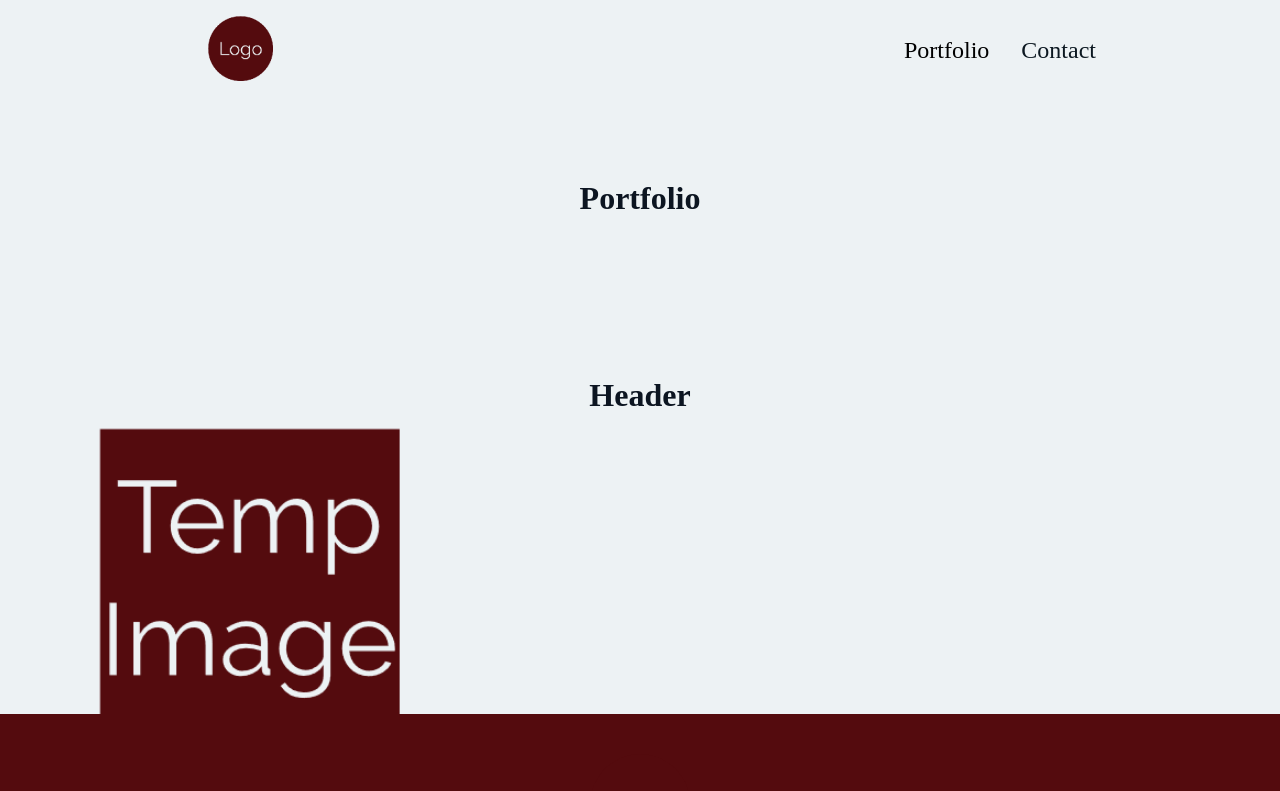
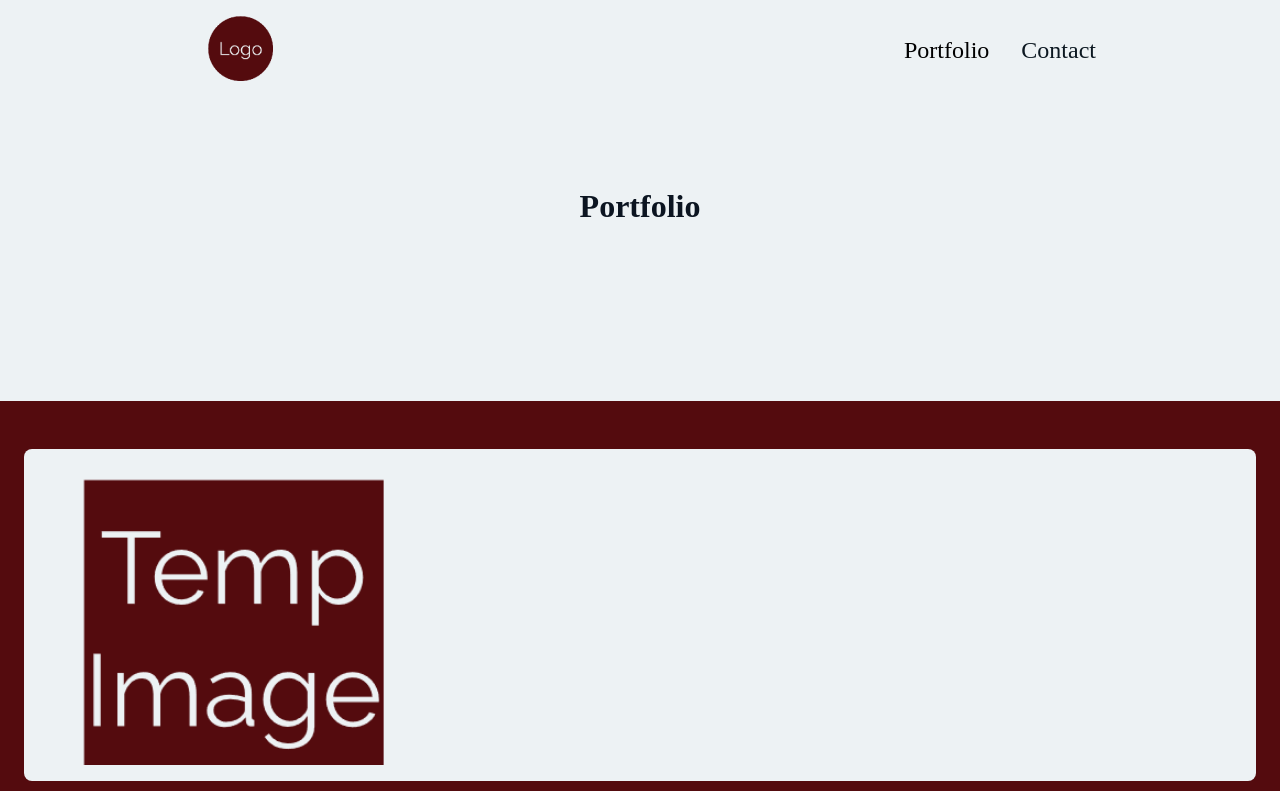
Before and after one commit to spacetitan/WebsiteProgramming, a React (Create React App) app: page /portfolio in a window 1280 px wide. Shown: the top 791 px of the page. Built offline with nearby package versions, Linux system fonts and the light colour scheme.

Commit message:
fixed home page issues and finished grid and template for portfolio.

```diff
--- a/src/App.js
+++ b/src/App.js
@@ -9,6 +9,7 @@ import {BrowserRouter as Router, Switch, Route} from 'react-router-dom';
 import Home from './Pages/index';
 import Projects from './Pages/projects';
 import Contact from './Pages/contact';
+import template from './Pages/Projects/template';
 
 function App() {
   return (
@@ -27,6 +28,8 @@ function App() {
           <Switch>
             <Route exact path='/' exact component={Home} />
             <Route path='/portfolio' exact component={Projects} />
+            <Route path='/portfolio/template' exact component={template} />
+
             <Route path='/contact' exact component={Contact} />
           </Switch>
       </Router>
--- a/src/Components/Images/PortfolioCards/PortfolioCards.css
+++ b/src/Components/Images/PortfolioCards/PortfolioCards.css
@@ -1,6 +1,7 @@
 .container
 {
-    position: relative;
+    position: flex;
+    flex-wrap: wrap;
 
     height: 100%;
     width: 100%;
@@ -79,6 +80,7 @@
 .backgroundImage
 {
     position:relative;
+    justify-content: center;
 
     display: block;
     margin-left: auto;
--- a/src/Components/Images/PortfolioCards/PortfolioCards.js
+++ b/src/Components/Images/PortfolioCards/PortfolioCards.js
@@ -7,8 +7,8 @@ const PortfolioCards = ({title, body, linkText, link, imageLink}) =>
     const checkTitle = title == null ? "Need Title" : title;
     const checkBody = body == null ? "Need Body" : body;
     const checkLinkText = linkText == null ? "Need Link Text" : linkText + " >";
-    const checkLink = link == null ? "./Images/tempImage.png" : link;
-    const checkImage = imageLink == null ? "" : imageLink;
+    const checkLink = link == null ? "" : "/portfolio/" + link;
+    const checkImage = imageLink == null ? "./Images/tempImage.png" : imageLink;
 
 return(
     <div className="imageBox">
@@ -19,7 +19,7 @@ return(
 
             <p>{checkBody}</p>
 
-            <Link to={checkLink} target="_blank" className="workLink">
+            <Link to={checkLink} className="workLink">
                 <button className="linkButton">{checkLinkText}</button>
             </Link>
 
--- /dev/null
+++ b/src/Pages/Projects/template.js
@@ -0,0 +1,11 @@
+import React from 'react'
+
+function template() {
+    return (
+        <div>
+            <h1>Template</h1>
+        </div>
+    )
+}
+
+export default template;
--- a/src/Pages/index.css
+++ b/src/Pages/index.css
@@ -5,15 +5,17 @@
     text-align: center;
 }
 
-.header
+.indexHeader
 {
     margin: auto;
+    padding: auto;
     height: 100vh;
     width: 60%;
     font-family: Arial, Helvetica, sans-serif;
 	font-size: 24px;
 
     color: #0C1821;
+    background-color: #EDF2F4;
 }
 
 .headerText
@@ -28,9 +30,15 @@
 
 .body
 {
-    height: 300vh;
+    height: 350vh;
     background-color: #540B0E;
     color: #EDF2F4;
+}
+
+.headerContainer
+{
+    height: 60vh;
+    background-color: #540B0E;
 }
 
 .bodyHeader
@@ -44,16 +52,20 @@
     width: 45%;
 }
 
+.skillbackground
+{
+    background-color: #540B0E;
+    height: 150vh;
+}
+
 .skillContainer
 {
     background-color: #EDF2F4;
     display: flex;
     margin: auto;
-    padding: auto;
-    margin-bottom: 15vh;
 
     width: 80%;
-    height: 35%;
+    height: 85%;
 
     border: 1vh;
     border-radius: 1vh;
@@ -65,9 +77,13 @@
     padding: 3%;
 
     width: 30%;
-    height: 95%;
+    height: 80%;
 
     color: #0C1821;
+    background-color: #EDF2F4;
+
+    border: 1vh;
+    border-radius: 1vh;
 }
 
 .skillImage
@@ -129,7 +145,7 @@
     color: #0C1821;
     background-color: #EDF2F4;
 
-    height: 35%;
+    height: 115vh;
 }
 
 .previousWorkContainer h1
@@ -144,7 +160,7 @@
     flex-wrap: wrap;
     margin: auto;
 
-    height: 20%;
+    height: 100vh;
     width: 85%;
 }
 
--- a/src/Pages/index.js
+++ b/src/Pages/index.js
@@ -9,7 +9,7 @@ import Footer from '../Components/Footer/Footer';
 const Home = () => {
 return (
 	<>
-		<header className='header'>
+		<div className="indexHeader">
 			<h1 className='headerText'>
 				Front End Game Dev and Full Stack Web Dev
 			</h1>
@@ -23,9 +23,10 @@ return (
 			<div>
 				<img src="./Images/tempImage.png" alt="" />
 			</div>
-		</header>
+		</div>
 
 		<body className='body'>
+		<div className="headerContainer">
 			<h1 className="bodyHeader">
 				Benjamin Navarro
 			</h1>
@@ -38,7 +39,9 @@ return (
 				cillum dolore eu fugiat nulla pariatur. Excepteur sint occaecat cupidatat non
 				proident, sunt in culpa qui officia deserunt mollit anim id est laborum.
 			</p>
+		</div>
 
+		<div className="skillbackground">
 			<div className="skillContainer">
 				<div className="skillCard">
 					<img className="skillImage" src="./Images/tempImage.png" alt="" />
@@ -129,6 +132,7 @@ return (
 					<li>Alcohol</li>
 				</div>
 			</div>
+		</div>
 
 			<div className="previousWorkContainer">
 				<h1>Previous Works</h1>
--- a/src/Pages/projects.css
+++ b/src/Pages/projects.css
@@ -1,17 +1,50 @@
-.header
+*
 {
-    height: 20%;
-    width: 100%;
+    margin: 0%;
+    padding: 0%;
+    text-align: center;
 }
 
-.body
+.projectHeader
 {
-    height: 30vh;
-    width: 100%;
+    margin-bottom: 1vh;
+    padding: 1vh;
+}
+
+.projectsBackground
+{
+    background-color: #540B0E;
+
+    padding: 1vh;
+}
+
+.projectsContainer
+{
+    background-color: #EDF2F4;
+
+    margin: auto;
+    margin-top: 5vh;
+    padding: 2vh;
+    width: 95%;
+
+    border: 1vh;
+    border-radius: 1vh;
+
+    display: flex;
+    flex-wrap: wrap;
+
+    display: grid;
+    grid-template-columns: repeat(auto-fill, minmax(350px, 1fr));
+    grid-auto-rows: minmax(300px, auto);
+    grid-gap: 1em;
 }
 
 .cardContainer
 {
     height: 300px;
-    width: 500px;
+    width: 100%;
+
+    display: flex;
+    align-items: center;
+    justify-content: center;
 }
--- a/src/Pages/projects.js
+++ b/src/Pages/projects.js
@@ -2,32 +2,37 @@ import React from 'react';
 import "./projects.css";
 
 import Footer from '../Components/Footer/Footer';
-import OverlayImages from '../Components/Images/OverlayCards/OverlayImages';
 import PortfolioCards from '../Components/Images/PortfolioCards/PortfolioCards';
 
 const Projects = () => {
 return (
 	<>
-		<header>
+		<div className="projectHeader">
 			<h1 className="headerText">Portfolio</h1>
 
 			<p className="subHeader">
 
 			</p>
-		</header>
+		</div>
 
 		<body>
-			<h1>Header</h1>
+			<div className="projectsBackground">
+				<div className="projectsContainer">
 
-			<div className="cardContainer">
-				<PortfolioCards
-				title = "Bungus"
-				body = "Bungus"
-				link = ""
-				linkText = "bungus"
-				imageLink = "./Images/tempImage.png"
-				/>
+					<div className="cardContainer">
+						<PortfolioCards
+						title = "Template"
+						body = "This is a template"
+						link = "template"
+						linkText = "check out the template"
+						imageLink = "./Images/tempImage.png"
+						/>
+					</div>
+
+				</div>
 			</div>
+
+
 			<Footer />
 		</body>
 	</>
```
Also changed, not shown: src/Pages/Projects/template.css (added).
